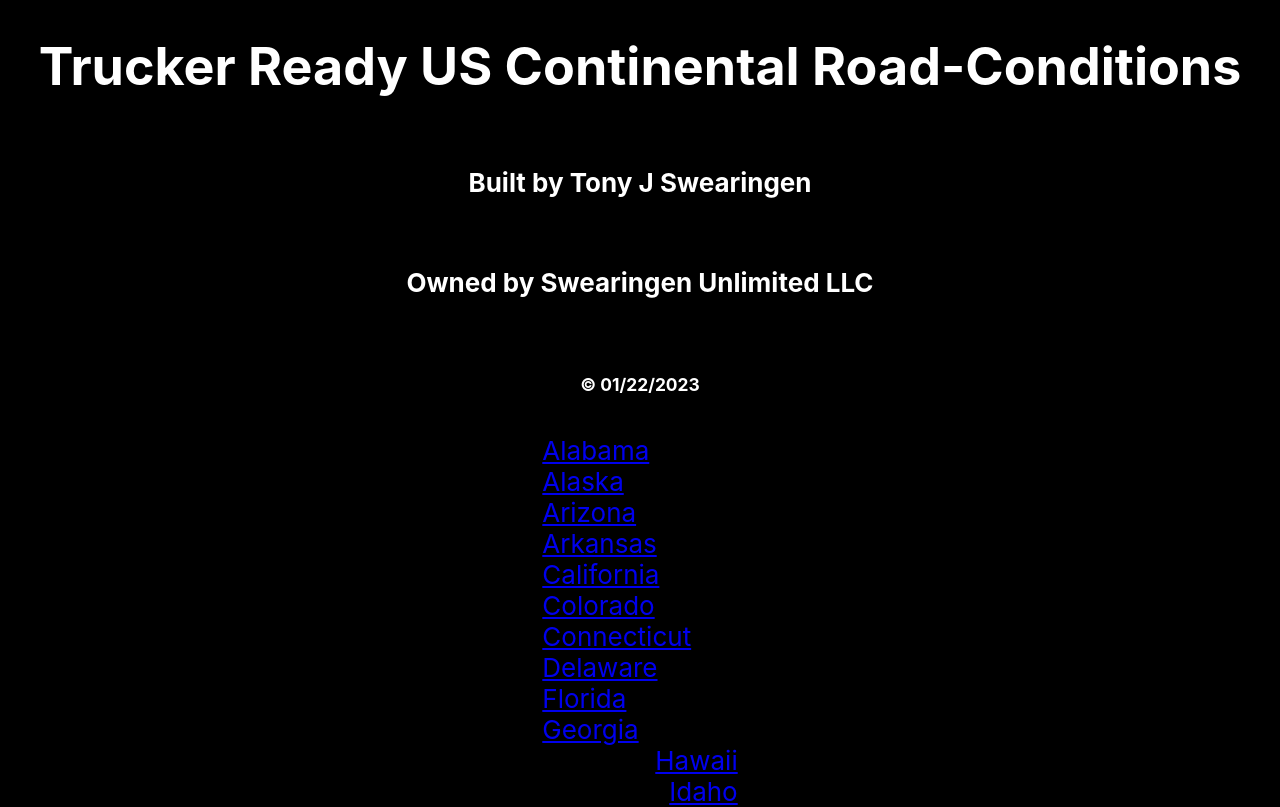
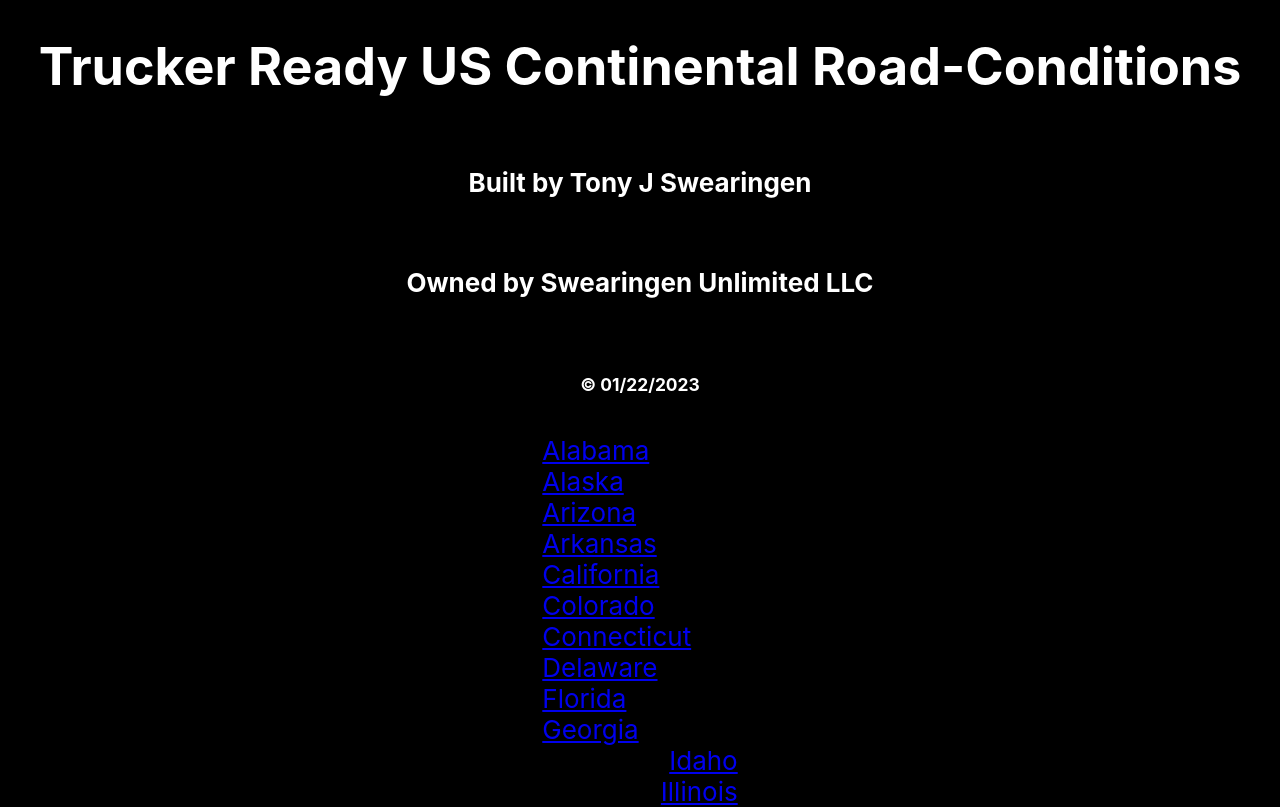
Before and after one commit to TonySwearingen/trucr, a React (Create React App) app: page / in a window 1280 px wide. Shown: the top 807 px of the page. Built offline with nearby package versions, Linux system fonts and the light colour scheme.

Commit message:
Deleted Hawaii

```diff
--- a/src/United_States.jsx
+++ b/src/United_States.jsx
@@ -27,8 +27,6 @@ function United_States() {
           <br />
         </div>
         <div className='col2'>
-          <a href="https://hidot.hawaii.gov/highways/roadwork">Hawaii</a>
-          <br />
           <a href="https://511.idaho.gov">Idaho</a>
           <br />
           <a href="https://www.gettingaroundillinois.com/WinterConditions/index.html">Illinois</a>
```
